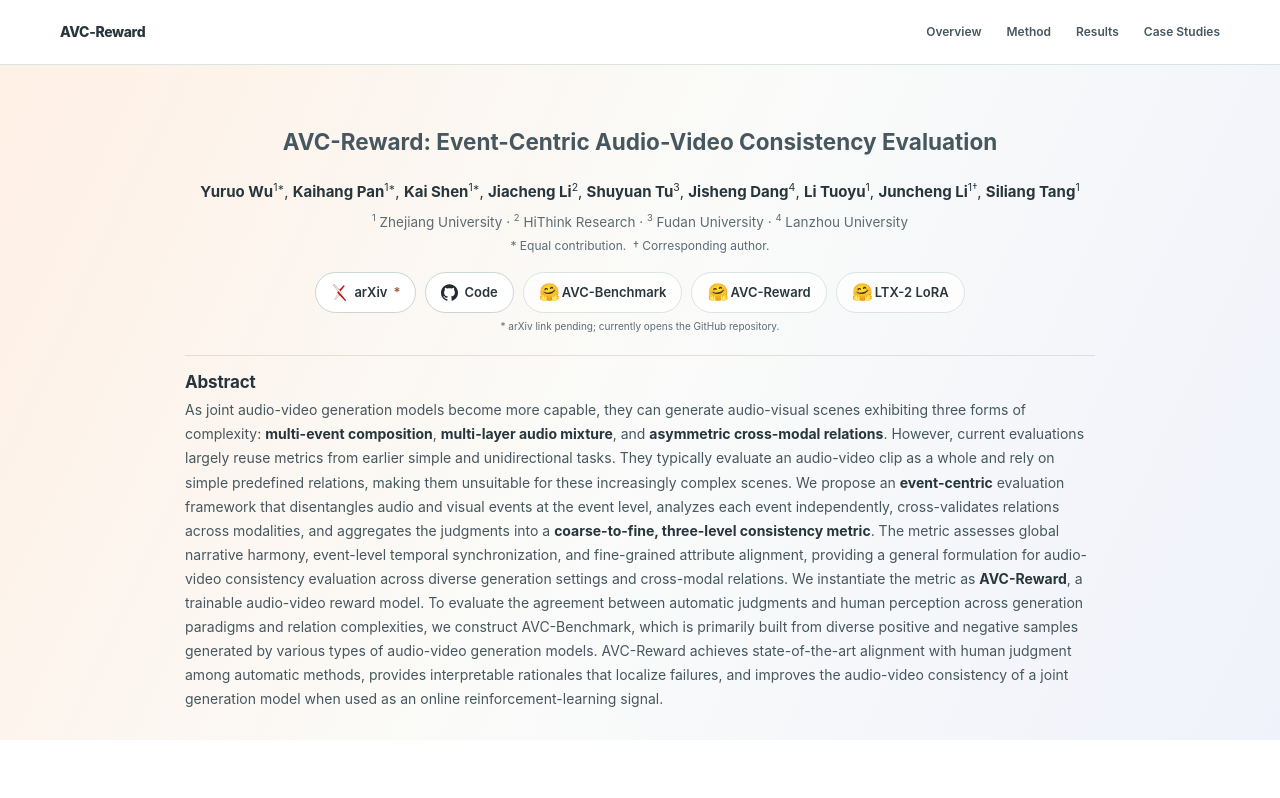
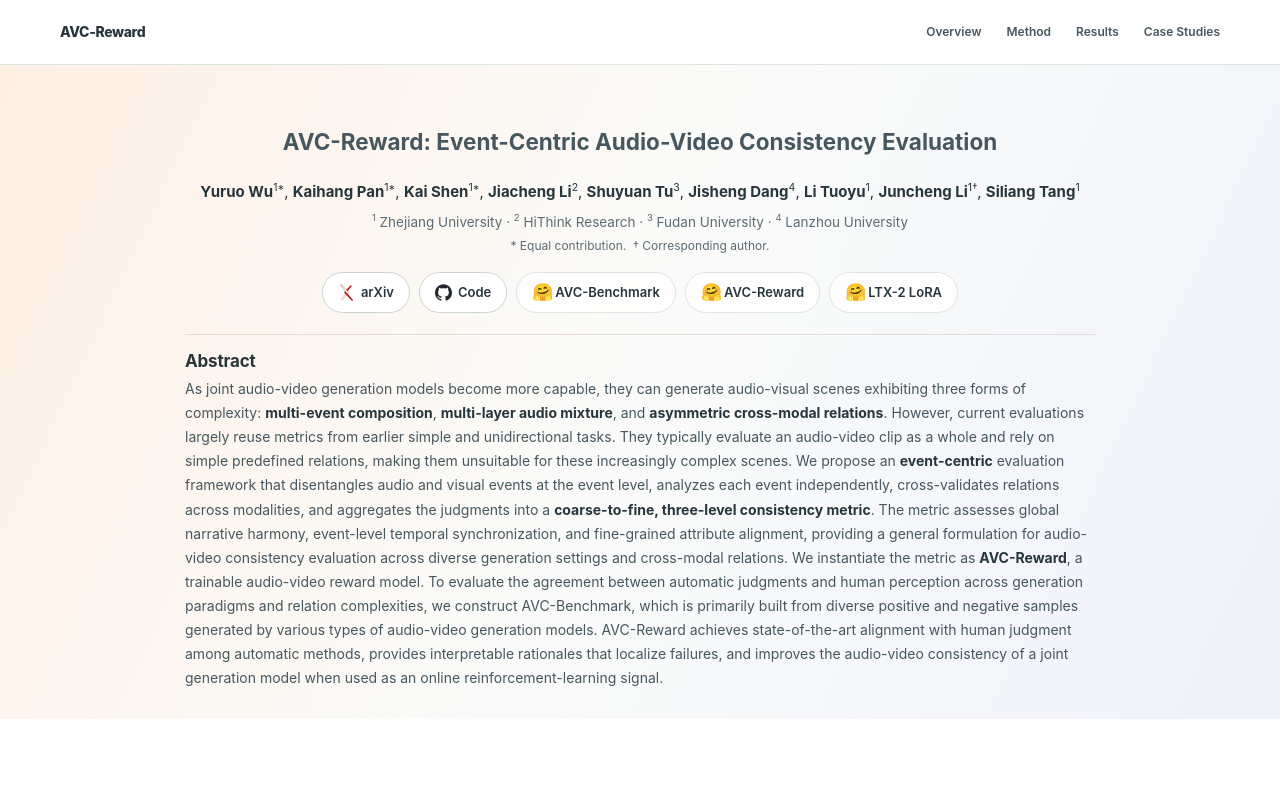
Before and after one commit to Tsuki0512/AVC-Reward.github.io, a plain HTML site: page index.html in a window 1280 px wide. Shown: the top 798 px of the page. Drawn offline with Linux system fonts and the light colour scheme.

Commit message:
add arxiv

```diff
--- a/assets/css/style.css
+++ b/assets/css/style.css
@@ -58,8 +58,6 @@ button { font: inherit; }
 .arxiv-icon { color: #B31B1B; }
 .github-icon { color: #24292F; }
 .hf-icon { font-size: 17px; line-height: 1; text-align: center; }
-.pending-mark { color: var(--apricot-strong); }
-.pending-note { margin: 5px 0 0; color: var(--muted); font-size: 10px; }
 .abstract-wrap { padding-top: 21px; padding-bottom: 29px; }
 .abstract { max-width: 910px; margin: 0 auto; padding-top: 16px; border-top: 1px solid rgba(154,90,59,.18); text-align: left; }
 .abstract h2 { margin: 0 0 6px; color: var(--ink); font-size: 17px; font-weight: 680; letter-spacing: -.01em; }
--- a/index.html
+++ b/index.html
@@ -35,13 +35,12 @@
           <p class="affiliations"><sup>1</sup> Zhejiang University <span>&middot;</span> <sup>2</sup> HiThink Research <span>&middot;</span> <sup>3</sup> Fudan University <span>&middot;</span> <sup>4</sup> Lanzhou University</p>
           <p class="author-notes">* Equal contribution. &nbsp;&dagger; Corresponding author.</p>
           <div class="hero-links" aria-label="Paper and project resources">
-            <a class="resource-button resource-primary" href="https://github.com/Tsuki0512/AVC-Reward.git" title="arXiv link pending; currently opens the GitHub repository" aria-label="arXiv link pending; currently opens the GitHub repository" target="_blank" rel="noopener noreferrer"><svg class="resource-icon arxiv-icon" viewBox="0 0 24 24" aria-hidden="true"><path fill="currentColor" d="M3.8423 0a1.0037 1.0037 0 0 0-.922.6078c-.1536.3687-.0438.6275.2938 1.1113l6.9185 8.3597-1.0223 1.1058a1.0393 1.0393 0 0 0 .003 1.4229l1.2292 1.3135-5.4391 6.4444c-.2803.299-.4538.823-.2971 1.1986a1.0253 1.0253 0 0 0 .9585.635.9133.9133 0 0 0 .6891-.3405l5.783-6.126 7.4902 8.0051a.8527.8527 0 0 0 .6835.2597.9575.9575 0 0 0 .8777-.6138c.1577-.377-.017-.7502-.306-1.1407l-7.0518-8.3418 1.0632-1.13a.9626.9626 0 0 0 .0089-1.3165L4.6336.4639s-.3733-.4535-.768-.463zm0 .272h.0166c.2179.0052.4874.2715.5644.3639l.005.006.0052.0055 10.169 10.9905a.6915.6915 0 0 1-.0072.945l-1.0666 1.133-1.4982-1.7724-8.5994-10.39c-.3286-.472-.352-.6183-.2592-.841a.7307.7307 0 0 1 .6704-.4401Zm14.341 1.5701a.877.877 0 0 0-.6554.2418l-5.6962 6.1584 1.6944 1.8319 5.3089-6.5138c.3251-.4335.479-.6603.3247-1.0292a1.1205 1.1205 0 0 0-.9763-.689zm-7.6557 12.2823 1.3186 1.4135-5.7864 6.1295a.6494.6494 0 0 1-.4959.26.7516.7516 0 0 1-.706-.4669c-.1119-.2682.0359-.6864.2442-.9083l.0051-.0055.0047-.0055z"/></svg><span>arXiv</span><span class="pending-mark">*</span></a>
+            <a class="resource-button resource-primary" href="https://arxiv.org/abs/2610.22321" title="View the AVC-Reward paper on arXiv" aria-label="View the AVC-Reward paper on arXiv" target="_blank" rel="noopener noreferrer"><svg class="resource-icon arxiv-icon" viewBox="0 0 24 24" aria-hidden="true"><path fill="currentColor" d="M3.8423 0a1.0037 1.0037 0 0 0-.922.6078c-.1536.3687-.0438.6275.2938 1.1113l6.9185 8.3597-1.0223 1.1058a1.0393 1.0393 0 0 0 .003 1.4229l1.2292 1.3135-5.4391 6.4444c-.2803.299-.4538.823-.2971 1.1986a1.0253 1.0253 0 0 0 .9585.635.9133.9133 0 0 0 .6891-.3405l5.783-6.126 7.4902 8.0051a.8527.8527 0 0 0 .6835.2597.9575.9575 0 0 0 .8777-.6138c.1577-.377-.017-.7502-.306-1.1407l-7.0518-8.3418 1.0632-1.13a.9626.9626 0 0 0 .0089-1.3165L4.6336.4639s-.3733-.4535-.768-.463zm0 .272h.0166c.2179.0052.4874.2715.5644.3639l.005.006.0052.0055 10.169 10.9905a.6915.6915 0 0 1-.0072.945l-1.0666 1.133-1.4982-1.7724-8.5994-10.39c-.3286-.472-.352-.6183-.2592-.841a.7307.7307 0 0 1 .6704-.4401Zm14.341 1.5701a.877.877 0 0 0-.6554.2418l-5.6962 6.1584 1.6944 1.8319 5.3089-6.5138c.3251-.4335.479-.6603.3247-1.0292a1.1205 1.1205 0 0 0-.9763-.689zm-7.6557 12.2823 1.3186 1.4135-5.7864 6.1295a.6494.6494 0 0 1-.4959.26.7516.7516 0 0 1-.706-.4669c-.1119-.2682.0359-.6864.2442-.9083l.0051-.0055.0047-.0055z"/></svg><span>arXiv</span></a>
             <a class="resource-button resource-primary" href="https://github.com/Tsuki0512/AVC-Reward.git" target="_blank" rel="noopener noreferrer"><svg class="resource-icon github-icon" viewBox="0 0 24 24" aria-hidden="true"><path fill="currentColor" d="M12 .297c-6.63 0-12 5.373-12 12 0 5.303 3.438 9.8 8.205 11.385.6.113.82-.258.82-.577 0-.285-.01-1.04-.015-2.04-3.338.724-4.042-1.61-4.042-1.61C4.422 18.07 3.633 17.7 3.633 17.7c-1.087-.744.084-.729.084-.729 1.205.084 1.838 1.236 1.838 1.236 1.07 1.835 2.809 1.305 3.495.998.108-.776.417-1.305.76-1.605-2.665-.3-5.466-1.332-5.466-5.93 0-1.31.465-2.38 1.235-3.22-.135-.303-.54-1.523.105-3.176 0 0 1.005-.322 3.3 1.23.96-.267 1.98-.399 3-.405 1.02.006 2.04.138 3 .405 2.28-1.552 3.285-1.23 3.285-1.23.645 1.653.24 2.873.12 3.176.765.84 1.23 1.91 1.23 3.22 0 4.61-2.805 5.625-5.475 5.92.42.36.81 1.096.81 2.22 0 1.606-.015 2.896-.015 3.286 0 .315.21.69.825.57C20.565 22.092 24 17.592 24 12.297c0-6.627-5.373-12-12-12"/></svg><span>Code</span></a>
             <a class="resource-button" href="https://huggingface.co/datasets/Tsuki0512/AVC-Benchmark" target="_blank" rel="noopener noreferrer"><span class="resource-icon hf-icon" aria-hidden="true">🤗</span><span>AVC-Benchmark</span></a>
             <a class="resource-button" href="https://huggingface.co/Tsuki0512/AVC-Reward" target="_blank" rel="noopener noreferrer"><span class="resource-icon hf-icon" aria-hidden="true">🤗</span><span>AVC-Reward</span></a>
             <a class="resource-button" href="https://huggingface.co/Tsuki0512/LTX-2-AVCReward-LoRA" target="_blank" rel="noopener noreferrer"><span class="resource-icon hf-icon" aria-hidden="true">🤗</span><span>LTX-2 LoRA</span></a>
           </div>
-          <p class="pending-note">* arXiv link pending; currently opens the GitHub repository.</p>
         </div>
         <div class="container abstract-wrap">
           <section class="abstract" aria-labelledby="abstract-title">
```
Also changed, not shown: 2 other files.
